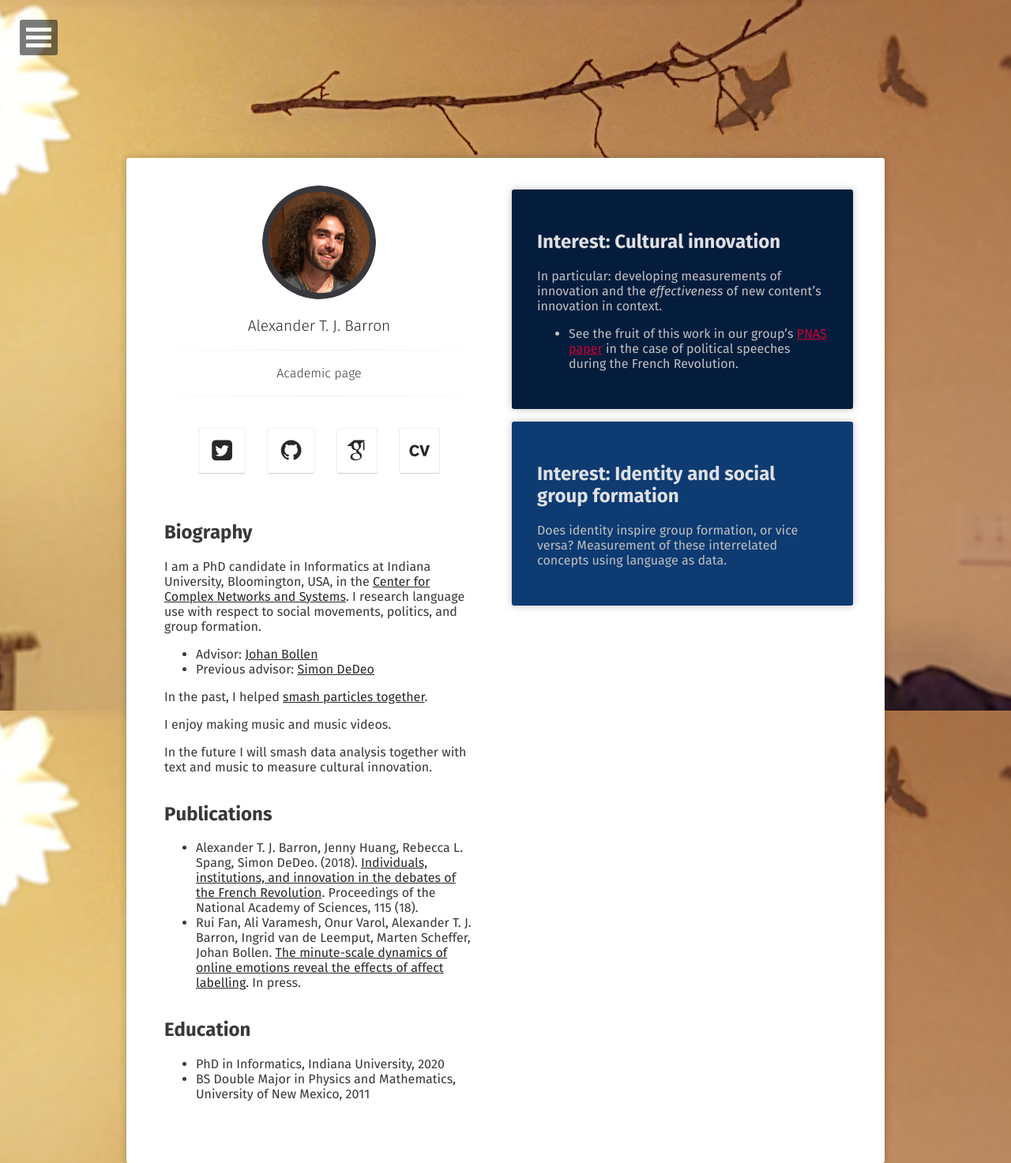
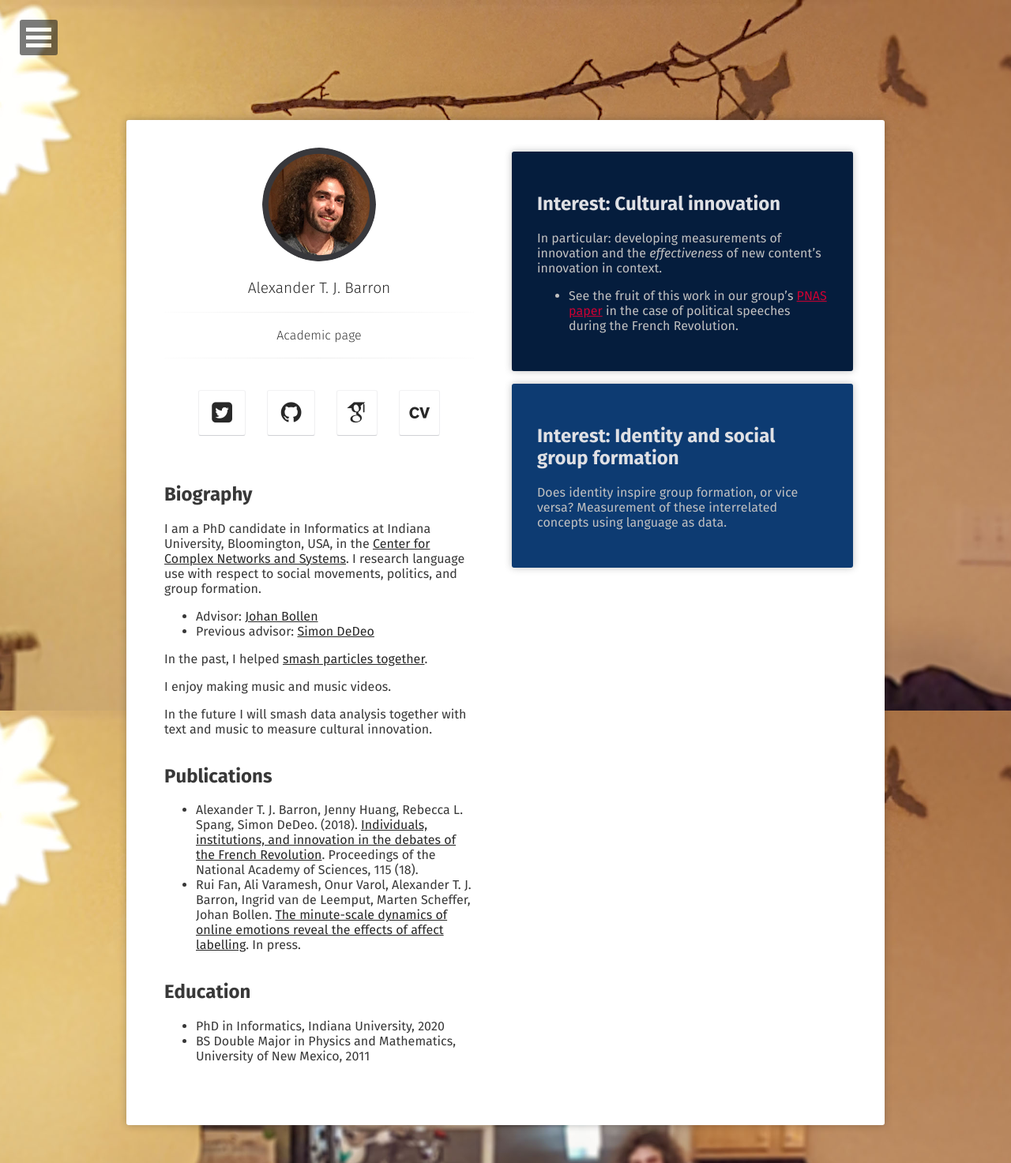
Before and after one commit to CogentMentat/CogentMentat.github.io, a Jekyll site: the page built from academic/index.md, in a window 1280 px wide. Shown: the whole page at 79% size. Built offline with Jekyll 4.4.1, drawn with Linux system fonts in a browser that asks for light colours; some web fonts are replaced.

Commit message:
Fix div bug for chrome

```diff
--- a/_layouts/academic2col.html
+++ b/_layouts/academic2col.html
@@ -12,11 +12,11 @@ layout: compress
 <body>
     {% include nav.html %}
     <!-- Header -->
-    <header class="header flex" role="banner"
-    style="margin-top: 8.5rem">
-        <div class="wrapper animated fadeIn flex"
+    <header class="header" role="banner">
+    <div class="wrapper animated fadeIn flex"
             style="max-width: 1200px;
-                align-items: flex-start">
+            align-items: flex-start;
+            margin-top: 9.5rem">
 
             <!-- column 1 -->
             <div class="flex" style="align-items: flex-start;
```
